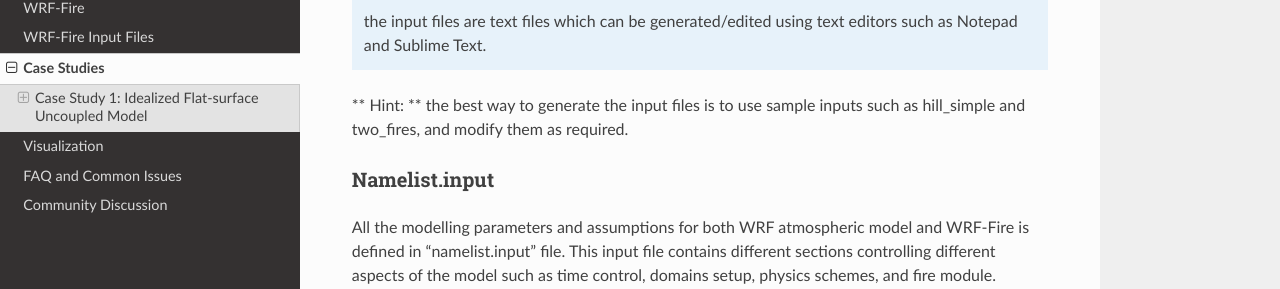
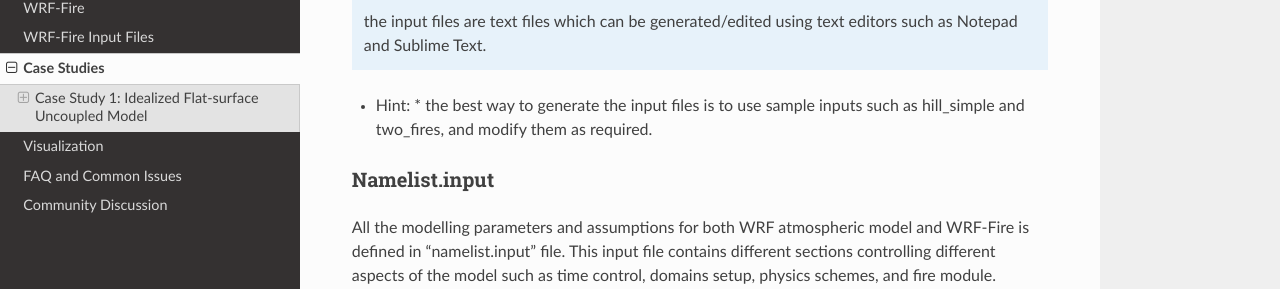
Before and after one commit to WRF-Fire-UNR/UNR-WRF-FIRE, a Sphinx documentation site: the page built from docs/source/case_studies.rst, in a window 1280 px wide and 900 px high, scrolled down 423 px. Shown: the part 162-451 px from the top of the window. Built offline with Sphinx 7.4.7 and the Read the Docs theme 2.0.0, drawn with Linux system fonts in a browser that asks for light colours.

```diff
--- a/docs/source/case_studies.rst
+++ b/docs/source/case_studies.rst
@@ -17,7 +17,7 @@ Input_sounding: the atmospheric state including wind components along X and Y di
 
 .. Note:: the input files are text files which can be generated/edited using text editors such as Notepad and Sublime Text.
 
-** Hint: ** the best way to generate the input files is to use sample inputs such as hill_simple and two_fires, and modify them as required.
+* Hint: * the best way to generate the input files is to use sample inputs such as hill_simple and two_fires, and modify them as required.
 
 Namelist.input
 ^^^^^^^^^^^^^^
```
